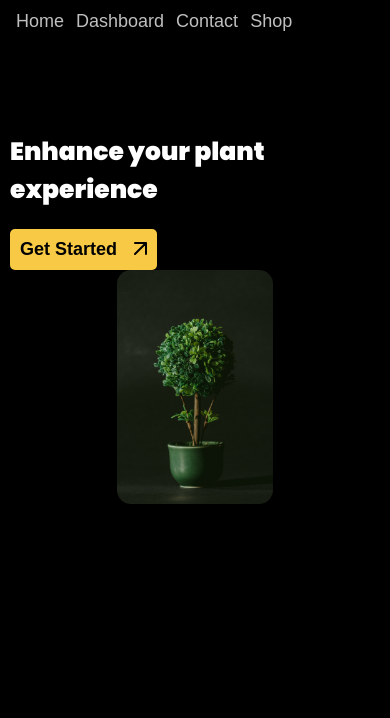
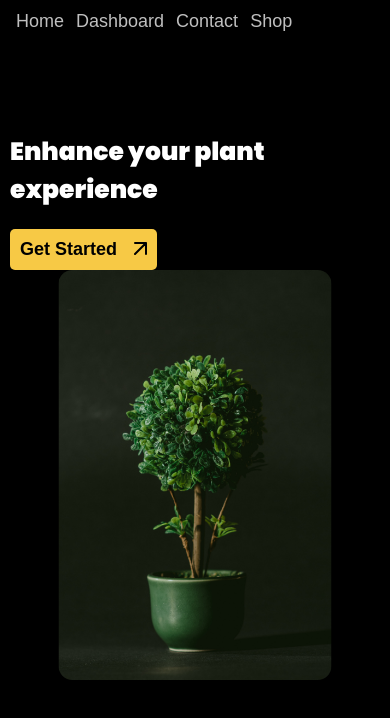
Before and after one commit to skakwy/planty, a plain HTML site: page index.html in a window 390 px wide. Drawn offline with Linux system fonts and the light colour scheme.

Commit message:
Update index.html

```diff
--- a/index.html
+++ b/index.html
@@ -85,7 +85,7 @@
             position: absolute;
     left: 50%;
     transform: translate(-50%, 0);
-    width:40vw;
+    width:70vw;
         }
     </style>
 </head>
```
